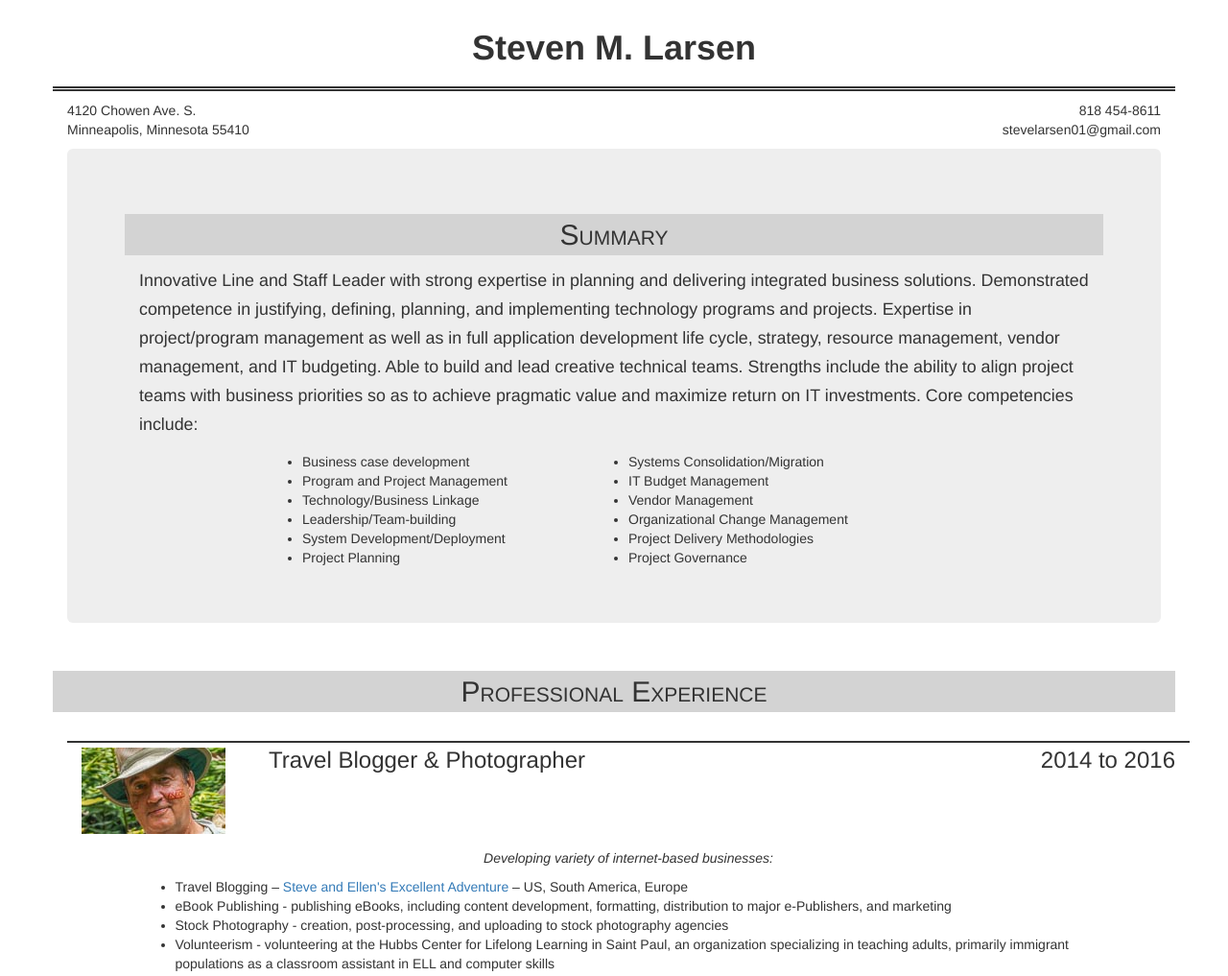
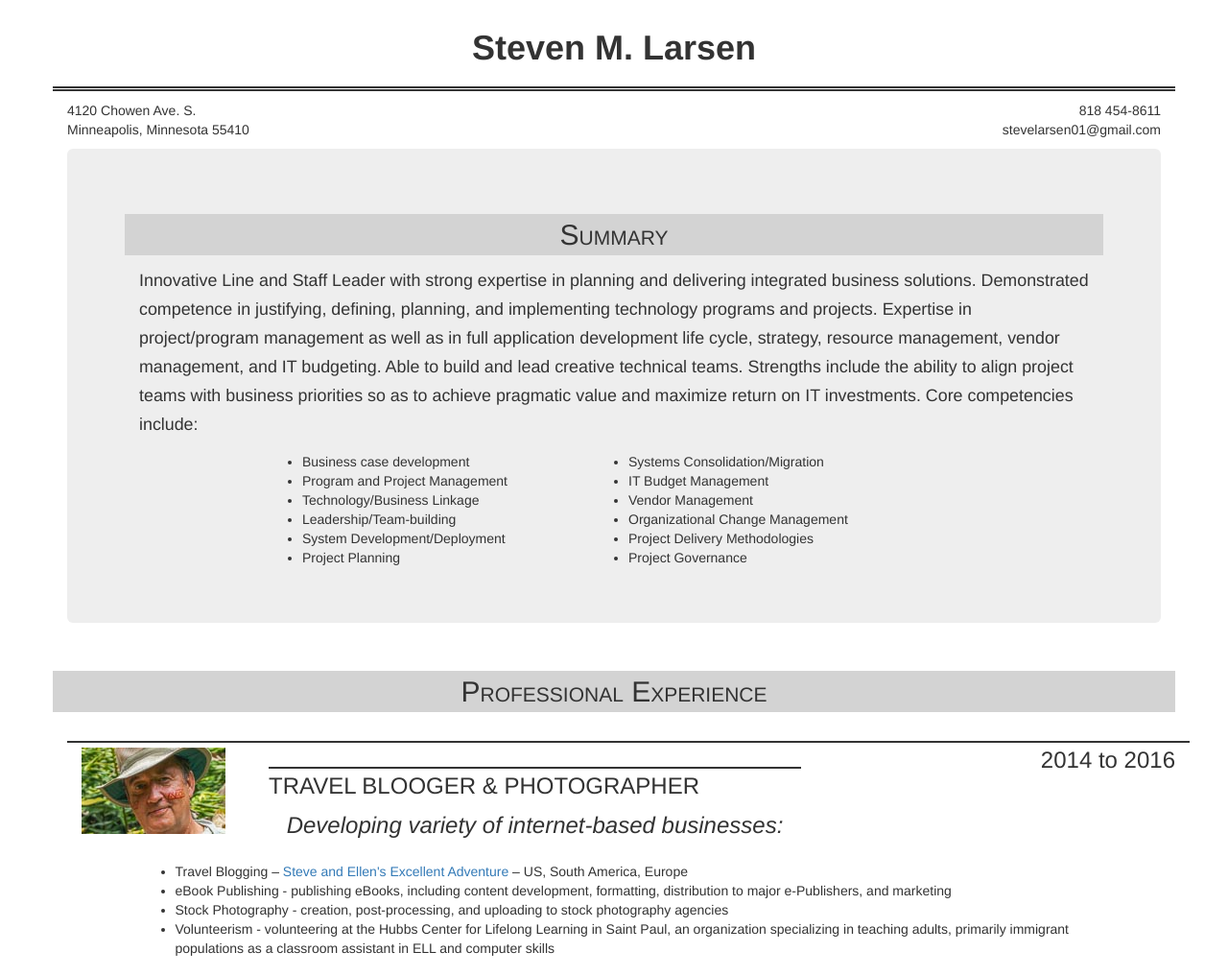
Before and after one commit to SMLarsen/SMLarsen.github.io, a plain HTML site: page index.html in a window 1280 px wide. Shown: the top 1017 px of the page at 96% size. Drawn offline with nearby package versions, Linux system fonts and the light colour scheme.

Commit message:
Reformat self-employed

```diff
--- a/index.html
+++ b/index.html
@@ -68,12 +68,18 @@
       <section class="container">
 	<div class="row">
 		<h3 class="col-sm-2"><img src="Travel Blog.jpg"></h3>
-		<h3 class="col-sm-6">Travel Blogger & Photographer</h3>
+		<h3 class="col-sm-6">
+   			<table style="width:100%" align="center">
+  				<tr>
+  					<td height="30"><h3>TRAVEL BLOOGER & PHOTOGRAPHER</h3></td>
+				</tr>
+      				<tr>
+    					<td height="25"><p class="bus-desc">Developing variety of internet-based businesses:</p></td>
+  				</tr>
+  			</table>
 	        <h3 class="col-sm-4" align="right">2014 to 2016</h3>
       	</div>
-      	<div class="row">
-        	<p class="bus-desc">Developing variety of internet-based businesses:</p>
-      	</div>
+
       	<div class="row">
         	<p class="col-sm-1"></p>
         	<ul  class="col-sm-10">
```
